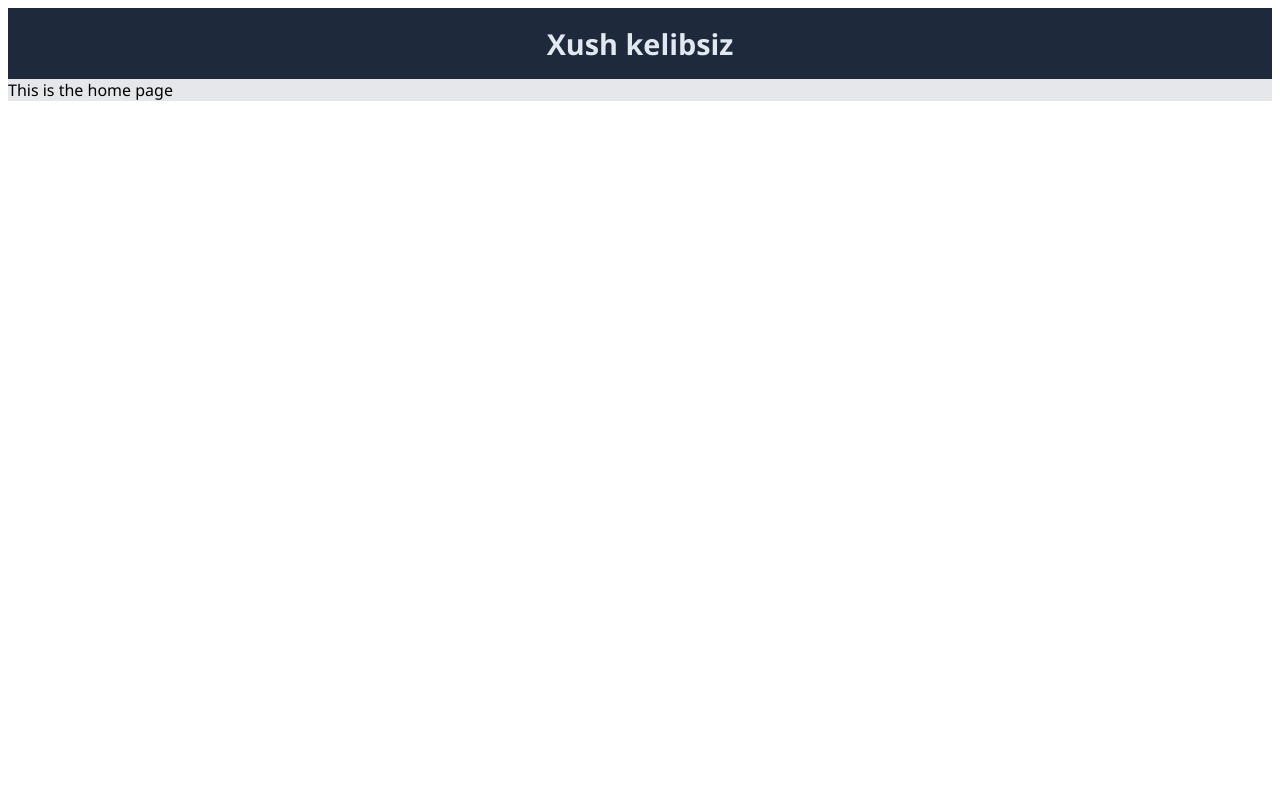
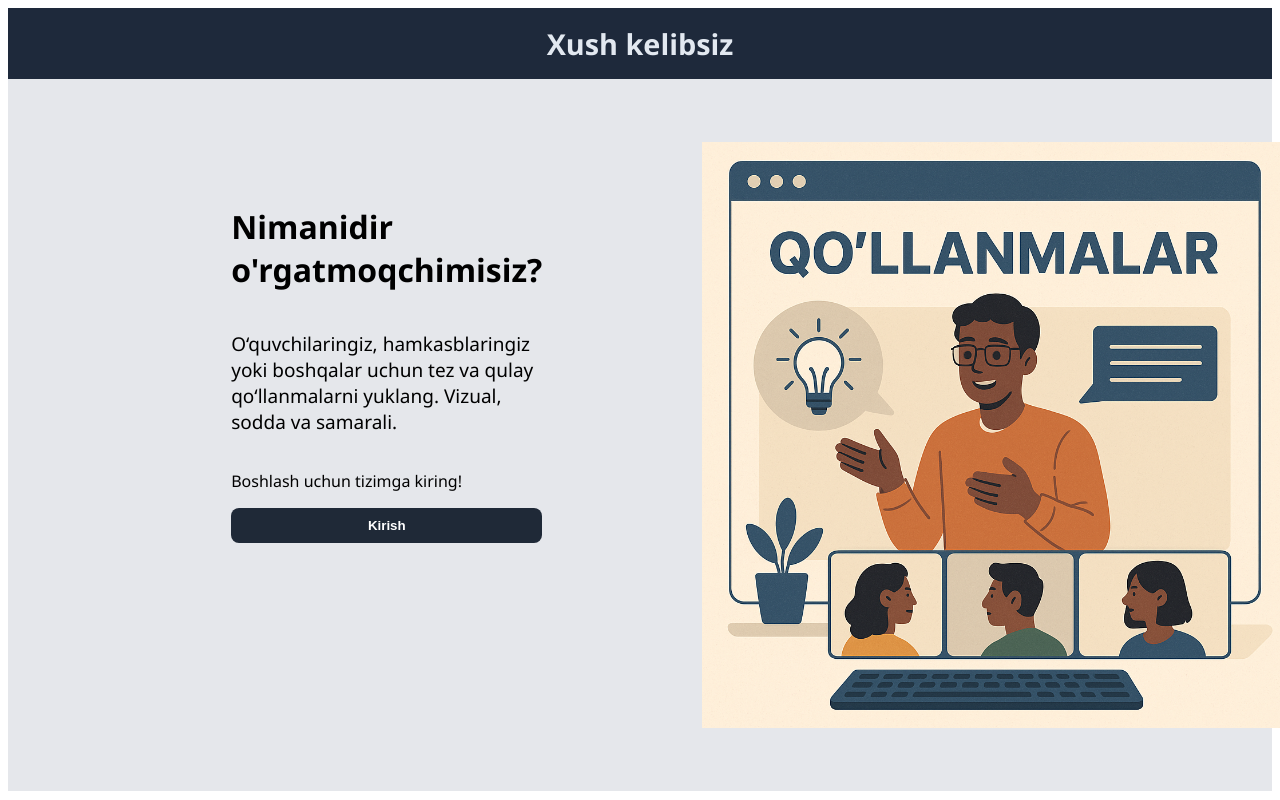
Before and after one commit to IO1711/TechTipsUzbCreator, a React (Vite) app: page / in a window 1280 px wide. Built offline with nearby package versions, Linux system fonts and the light colour scheme.

Commit message:
home page edited

```diff
--- a/src/App.css
+++ b/src/App.css
@@ -81,6 +81,30 @@
   font-size: 1.8rem;
   font-weight: bold;
   text-align: center;
+}
+
+.home-container {
+  display: flex;
+  flex-direction: row;
+  width: 100%;
+  height: 89vh;
+  padding: 5%;
+}
+
+.home-text {
+  flex: 1;
+  display: flex;
+  padding: 10rem;
+  padding-top: 1rem;
+  justify-content: center;
+  flex-direction: column;
+}
+
+.home-container img {
+  flex: 1;
+  height: 100%;
+  width: 100%;
+  object-fit: contain;
 }
 
 /* Menu bar */
@@ -242,3 +266,38 @@
 @keyframes l12 {
   100%{transform: rotate(.5turn)}
 }
+
+
+.custom-button {
+  background-color: #1F2937; /* dark navy */
+  color: white;
+  border: none;
+  padding: 10px 20px;
+  font-weight: 600;
+  border-radius: 8px;
+  cursor: pointer;
+  transition: background-color 0.3s ease;
+}
+
+.custom-button:hover {
+  background-color: #374151; /* lighter navy on hover */
+}
+
+.custom-button:active {
+  transform: scale(0.98);
+}
+
+.custom-input {
+  padding: 10px;
+  border: 1px solid #d1d5db; /* light gray */
+  border-radius: 6px;
+  font-size: 16px;
+  width: 200px;
+  transition: border-color 0.2s ease, box-shadow 0.2s ease;
+}
+
+.custom-input:focus {
+  outline: none;
+  border-color: #3B82F6; /* blue */
+  box-shadow: 0 0 0 3px rgba(59, 130, 246, 0.2);
+}
--- /dev/null
+++ b/src/Button.jsx
@@ -0,0 +1,8 @@
+
+
+const Button = (props) => {
+    return <button className="custom-button" onClick={props.onClick}>{props.children}</button>
+}
+
+
+export default Button;
--- a/src/Home.jsx
+++ b/src/Home.jsx
@@ -1,6 +1,25 @@
+import { useNavigate } from "react-router-dom";
+import Button from "./Button";
+import Input from "./Input";
+
 const Home = () => {
+    const navigate = useNavigate();
+
+    const handleHomeLogin = () => {
+        navigate("/login");
+    }
+
     return <>
-        <div>This is the home page</div>
+        <div className="home-container">
+            <div className="home-text">
+                <h1>Nimanidir o'rgatmoqchimisiz?</h1>
+                <p style={{fontSize:"19px"}}>O‘quvchilaringiz, hamkasblaringiz yoki boshqalar uchun tez va qulay qo‘llanmalarni yuklang. Vizual, sodda va samarali.</p>
+                <p>Boshlash uchun tizimga kiring!</p>
+                <Button onClick={handleHomeLogin}>Kirish</Button>
+
+            </div>
+            <img src="homePagePicUz.png"></img>
+        </div>
     </>
 }
 
--- /dev/null
+++ b/src/Input.jsx
@@ -0,0 +1,6 @@
+
+const Input = (props) => {
+    return <input className="custom-input" onChange={props.onChange} type={props.type} name={props.name}/>
+}
+
+export default Input;
--- a/src/Login.jsx
+++ b/src/Login.jsx
@@ -1,6 +1,8 @@
 import { useEffect, useState } from "react";
 import { useNavigate, useParams } from "react-router-dom";
 import useFetch from "./useFetch";
+import Input from "./Input";
+import Button from "./Button";
 
 
 const Login = (props) => {
@@ -31,9 +33,9 @@ const Login = (props) => {
     }
 
     return <>
-        <input type="text" name="username" onChange={handleUsenameChange}/>
-        <input type="text" name="password" onChange={handlePasswordChange}/>
-        <button type="button" onClick={handleLoginSubmit}>Login</button>
+        <Input type="text" name="username" onChange={handleUsenameChange}/>
+        <Input type="text" name="password" onChange={handlePasswordChange}/>
+        <Button type="button" onClick={handleLoginSubmit}>Login</Button>
     </>
 }
 
--- a/src/useFetch.js
+++ b/src/useFetch.js
@@ -16,12 +16,6 @@ export default function useFetch(baseUrl){
                 "Authorization" : `Bearer ${authToken}`
             }})
             .then(response => {
-                if(response.status===401){
-                    handleUnaothorized();
-                }
-                if(!response.ok){
-                    throw new Error("Something went wrong " + response.status);
-                }
                 return response.json();
             })
             .then(data => {
@@ -177,10 +171,5 @@ export default function useFetch(baseUrl){
         });
     }
 
-    const handleUnaothorized = () => {
-        navigate("/login");
-        return;
-    }
-
     return {get, post, postImage, postString, postAuth, deleteRequest, loading};
 }
```
Also changed, not shown: public/homePagePic.png (added), public/homePagePicUz.png (added).
